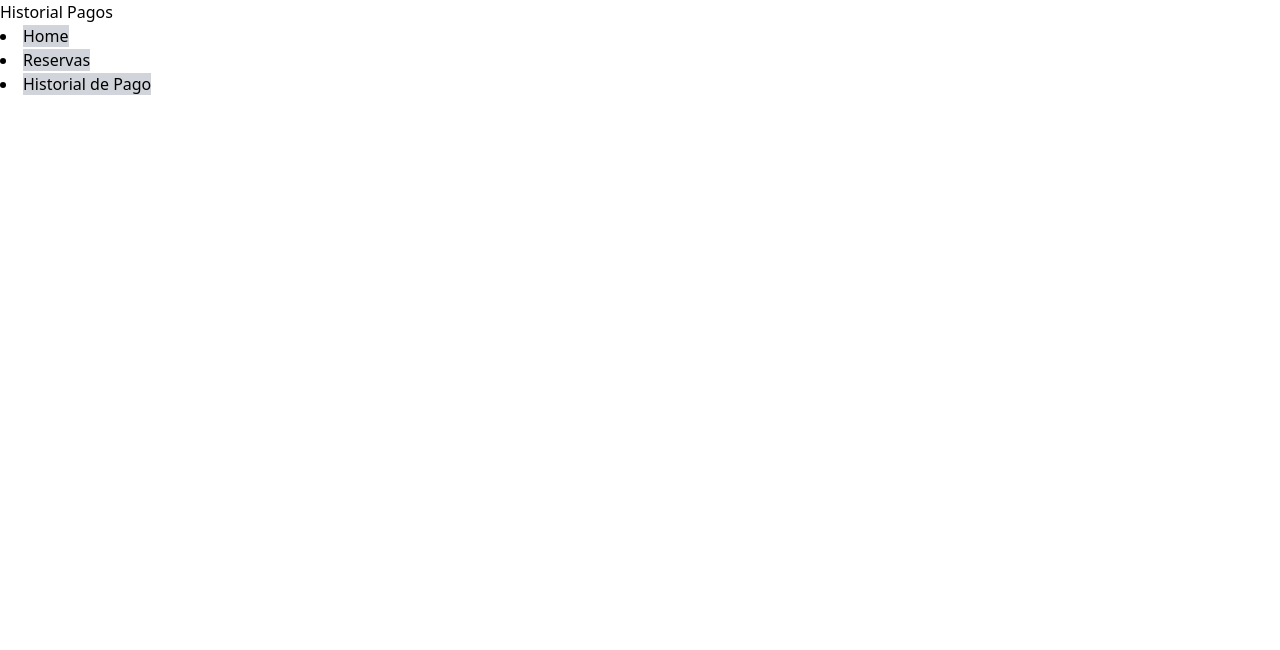
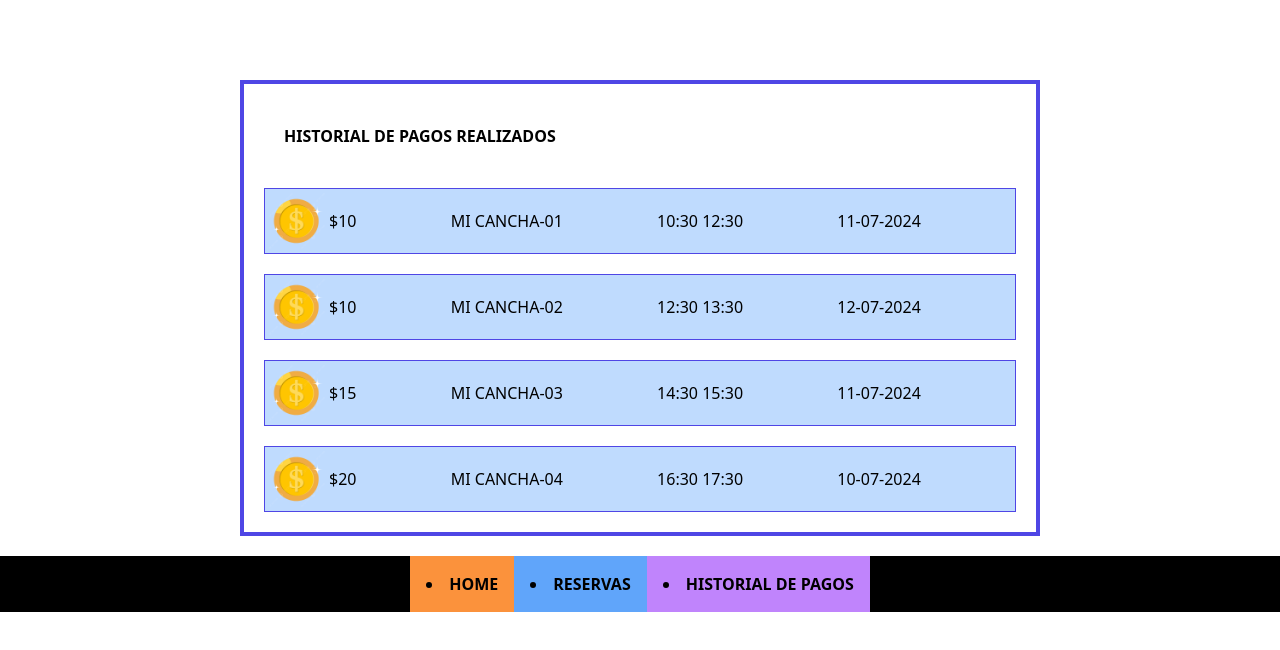
Before and after one commit to Chrisbla1604/reserva_cancha, a React (Create React App) app: page /historial-pagos in a window 1280 px wide. Shown: the top 650 px of the page. Built offline with nearby package versions, Linux system fonts and the light colour scheme; no server answers.

Commit message:
Implementado Dashboard Historial Pagos

```diff
--- a/src/App.js
+++ b/src/App.js
@@ -2,6 +2,7 @@ import logo from './logo.svg';
 import MostrarCanchas from './componentes/canchas.js';
 import Slide_Over from './componentes/slideover.js';
 import Reservas from './componentes/reservas.js';
+import HistorialPagos from './componentes/pagos.js';
 
 import './App.css';
 import { useState, useEffect } from 'react';
@@ -18,6 +19,14 @@ function App() {
     {id_reserva:13,cancha:'cancha-03',precio:15,hora_inicio:'14:30',hora_fin:'15:30',pagada:false},
     {id_reserva:24,cancha:'cancha-04',precio:20,hora_inicio:'16:30',hora_fin:'17:30',pagada:false}
    ]) ;
+
+   const[listapagos,setListaPagos] = useState([
+    {cancha_nombre:'cancha-01',precio:10,cancha_hora_inicio:'10:30',cancha_hora_fin:'12:30',fecha:'11-07-2024'},
+    {cancha_nombre:'cancha-02',precio:10,cancha_hora_inicio:'12:30',cancha_hora_fin:'13:30',fecha:'12-07-2024'},
+    {cancha_nombre:'cancha-03',precio:15,cancha_hora_inicio:'14:30',cancha_hora_fin:'15:30',fecha:'11-07-2024'},
+    {cancha_nombre:'cancha-04',precio:20,cancha_hora_inicio:'16:30',cancha_hora_fin:'17:30',fecha:'10-07-2024'}
+   ]) ;
+
 
   const[hola,setHola]=useState('holaaaa');
   const[slideover,setSlideover]=useState(false);
@@ -180,20 +189,20 @@ function App() {
               </Reservas>
               </div> } />
 
-            <Route path='/historial-pagos' element={ <div> Historial Pagos </div> } />
+            <Route path='/historial-pagos' element={ <div> <HistorialPagos pagos={listapagos}></HistorialPagos> </div> } />
 
          </Routes>
 
-         <nav>
-             <ul className='grid grid-cols-3'></ul>
-              <li>
-                <Link className='bg-gray-300' to='/'>Home</Link>
+         <nav className='flex place-content-center mt-5 mb-10 bg-black'>
+             <ul></ul>
+              <li className='p-4 bg-orange-400'>
+                <Link className='' to='/'><strong>HOME</strong></Link>
               </li>
-              <li>
-                <Link className='bg-gray-300' to='/reservas'>Reservas</Link>
+              <li className='p-4 bg-blue-400'>
+                <Link className='' to='/reservas'><strong>RESERVAS</strong> </Link>
               </li>
-              <li>
-                <Link className='bg-gray-300' to='/historial-pagos'>Historial de Pago</Link>
+              <li className='p-4 bg-purple-400'>
+                <Link className='' to='/historial-pagos'><strong>HISTORIAL DE PAGOS</strong></Link>
               </li>
           </nav>
 
--- /dev/null
+++ b/src/componentes/pagos.js
@@ -0,0 +1,42 @@
+import React from "react";
+import { useState} from 'react';
+
+function HistorialPagos ({pagos}){
+
+
+
+
+    return(
+
+        <div  className='mx-60 mt-20 border-4 border-indigo-600'>
+             <div><h2 className='m-10'><strong>HISTORIAL DE PAGOS REALIZADOS</strong></h2></div>
+                {
+                    pagos.map ((pago)=>{
+                        return(
+                        <div className='grid grid-rows-1 grid-flow-col bg-blue-200
+                                        border border-indigo-600 m-5 items-center '>
+
+                                <div className='flex items-center'>
+                                    <img className=' w-16 h-16 object-right'
+                                               src={require(`../images/modena.png`)}/>
+                                    <span> ${pago.precio}</span>
+                                </div>
+
+                                <div className='uppercase'> Mi {pago.cancha_nombre}</div>
+
+                                <div>{pago.cancha_hora_inicio}  {pago.cancha_hora_fin}</div>
+                                <div>{pago.fecha}</div>
+
+
+                        </div>
+                        )
+                    })
+                }
+        </div>
+
+
+
+    )
+}
+
+export default HistorialPagos;
--- a/src/componentes/reservas.js
+++ b/src/componentes/reservas.js
@@ -8,14 +8,14 @@ function Reservas ({reservas,clickpago} ){
 
     return(
 
-        <div> <span>MI RESERVAS</span>
+        <div  className='mx-60 mt-20 border-4 border-indigo-600'><h2  className='m-10'><strong>MI RESERVAS</strong></h2>
                 {
                     reservas.map ((reserva)=>{
                         return(
                         <div className='grid grid-rows-1 grid-flow-col bg-blue-200
-                                        border border-indigo-600 '>
+                                        border border-indigo-600 m-5 items-center '>
 
-                                <div>{reserva.cancha}</div>
+                                <div className='uppercase ml-5'>{reserva.cancha}</div>
                                 <div>{reserva.precio}</div>
                                 <div>{reserva.hora_inicio} - {reserva.hora_fin}</div>
                                 <button className={`${ reserva.pagada ?'bg-red-500' : 'bg-green-500'} px-2 py-1 text-white rounded-lg border-2 border-gray
```
